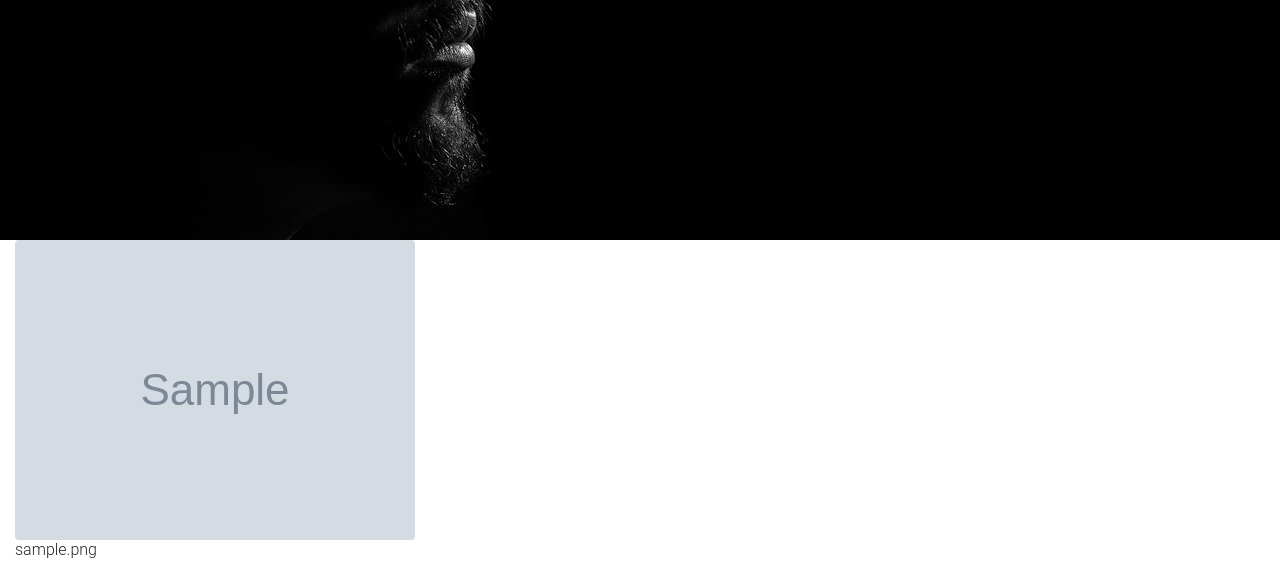
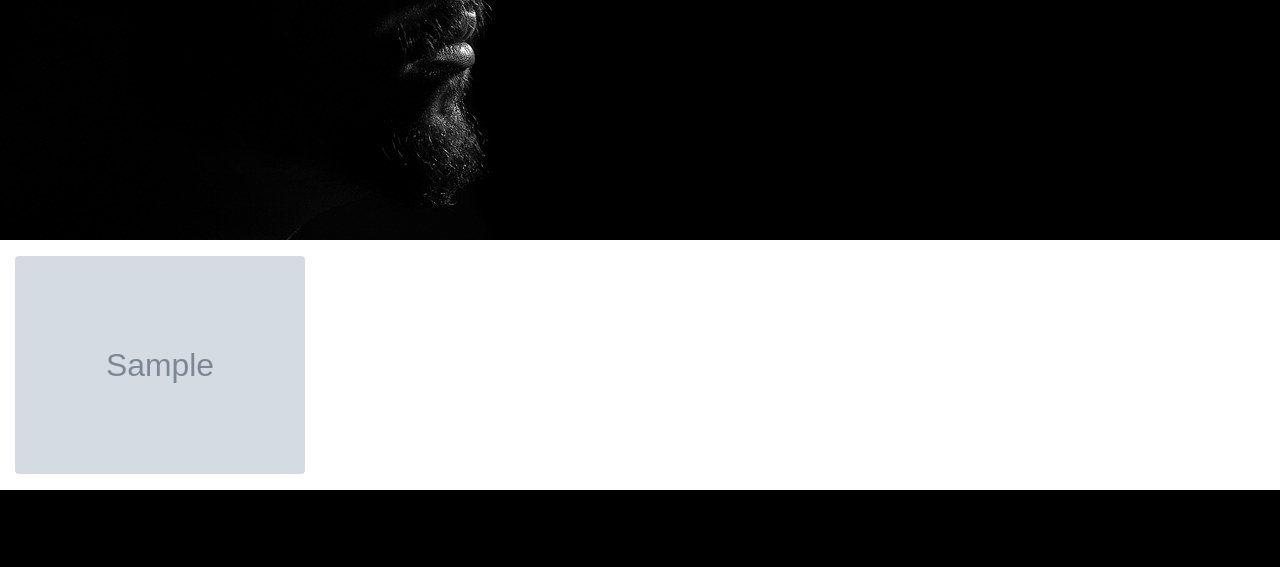
Before and after one commit to CalebKabaya/Image--Gallery-, a Django app: page / in a window 1280 px wide. Shown: the part 560-1127 px from the top of the page. After the commit the page ends 1050 px from the top, so only its background shows below. Run offline with Django 3.2, Linux system fonts and the light colour scheme; tables that the repository leaves empty hold one stand-in row (values such as "Sample post"); grey boxes marked "Sample" are stand-in pictures; some libraries are stand-ins or nearby versions.

Commit message:
added styling to the image container

```diff
--- a/static/css/style.css
+++ b/static/css/style.css
@@ -29,3 +29,24 @@
     text-align: center;
 
 }
+.description {
+    transition: .5s ease;
+    opacity: 0;
+    position: absolute;
+    bottom: 0%;
+    left: 50%;
+    transform: translate(-50%, -50%);
+    -ms-transform: translate(-50%, -50%);
+    text-align: center;
+  }
+  /* #imgcont a{
+      width: 100%;
+  } */
+.wrapper{
+    margin: 1em auto;
+    max-width: 100%;
+    column-gap: 1.5em;
+}
+.wrapper img{
+    width: 100%;
+}
```
